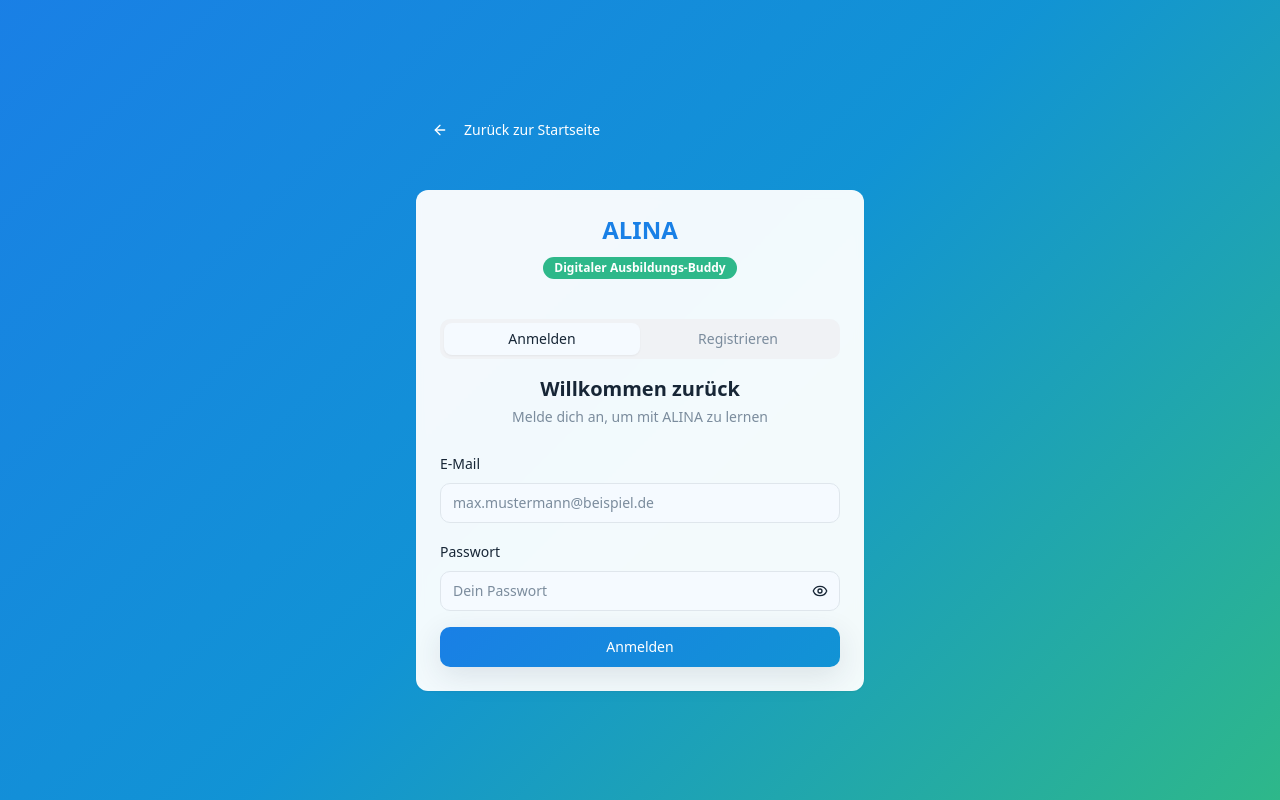
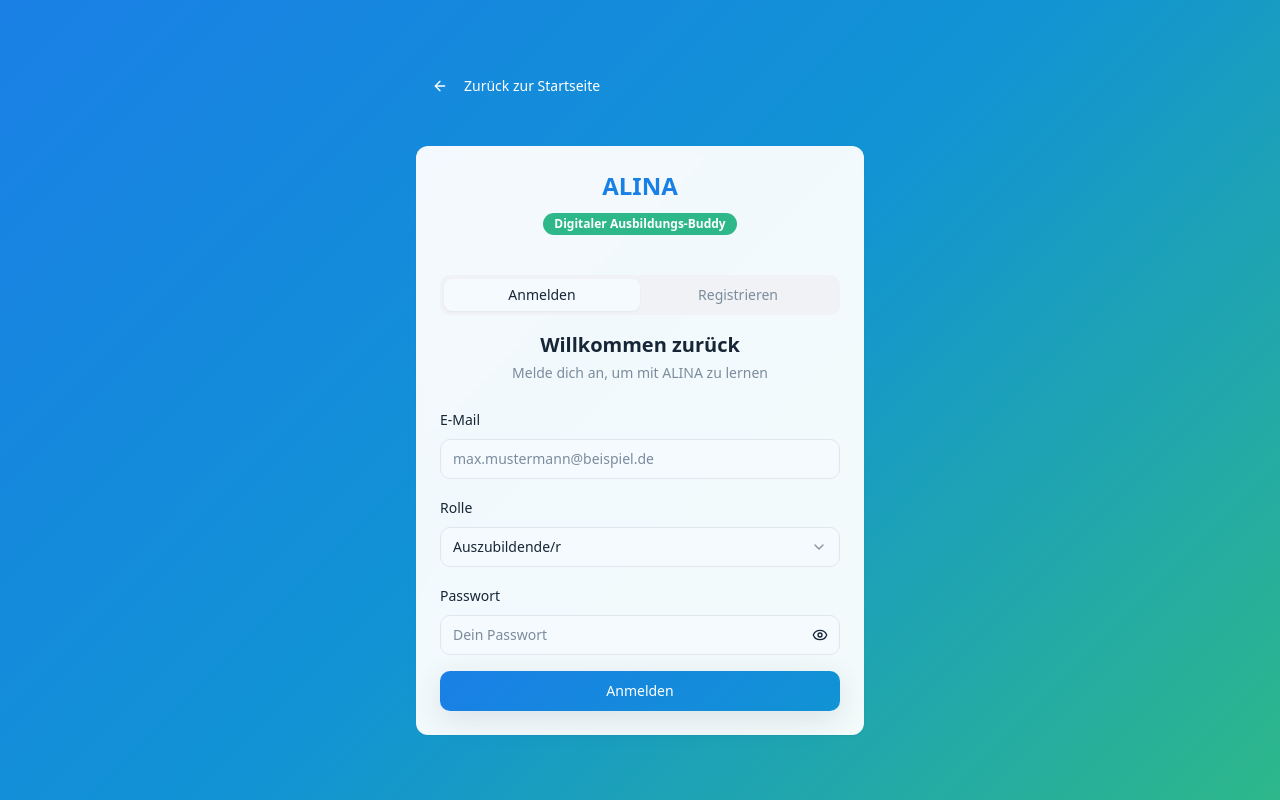
Before and after one commit to UsamaI000/alina-buddy-learn, a React (Vite) app: page / in a window 1280 px wide. Both pictures are taken after a click on the button "Jetzt starten". Built offline with nearby package versions, Linux system fonts and the light colour scheme.

Commit message:
Fix login role selection

```diff
--- a/src/pages/Login.tsx
+++ b/src/pages/Login.tsx
@@ -18,7 +18,11 @@ interface LoginProps {
 
 export default function Login({ onLogin, onBack, language }: LoginProps) {
   const [showPassword, setShowPassword] = useState(false);
-  const [loginData, setLoginData] = useState({ email: "", password: "" });
+  const [loginData, setLoginData] = useState({
+    email: "",
+    password: "",
+    role: "student" as "student" | "instructor"
+  });
   const [registerData, setRegisterData] = useState({
     email: "",
     password: "",
@@ -263,6 +267,22 @@ export default function Login({ onLogin, onBack, language }: LoginProps) {
                   </div>
 
                   <div className="space-y-2">
+                    <Label htmlFor="login-role">{t.role}</Label>
+                    <Select
+                      value={loginData.role}
+                      onValueChange={(value) => setLoginData({...loginData, role: value as "student" | "instructor"})}
+                    >
+                      <SelectTrigger>
+                        <SelectValue />
+                      </SelectTrigger>
+                      <SelectContent>
+                        <SelectItem value="student">{t.student}</SelectItem>
+                        <SelectItem value="instructor">{t.instructor}</SelectItem>
+                      </SelectContent>
+                    </Select>
+                  </div>
+
+                  <div className="space-y-2">
                     <Label htmlFor="login-password">{t.password}</Label>
                     <div className="relative">
                       <Input
```
